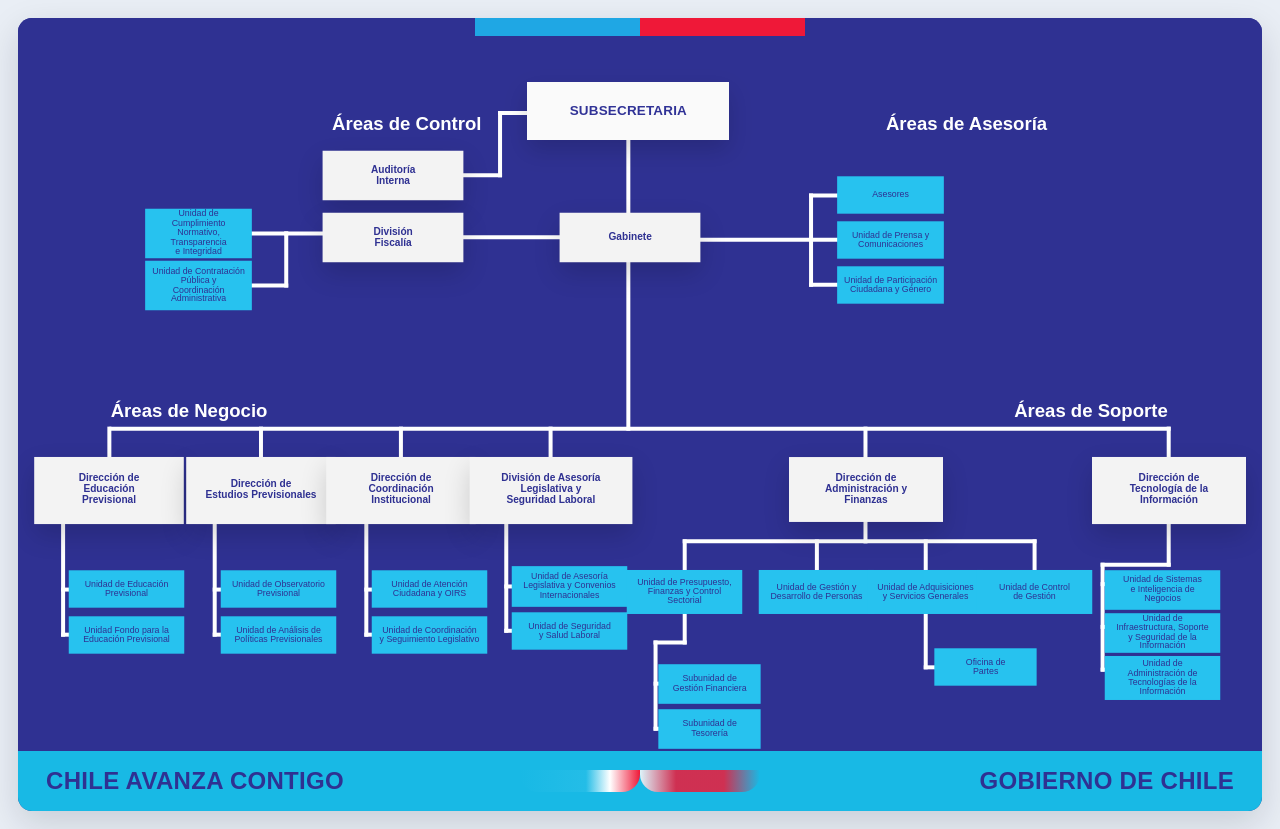
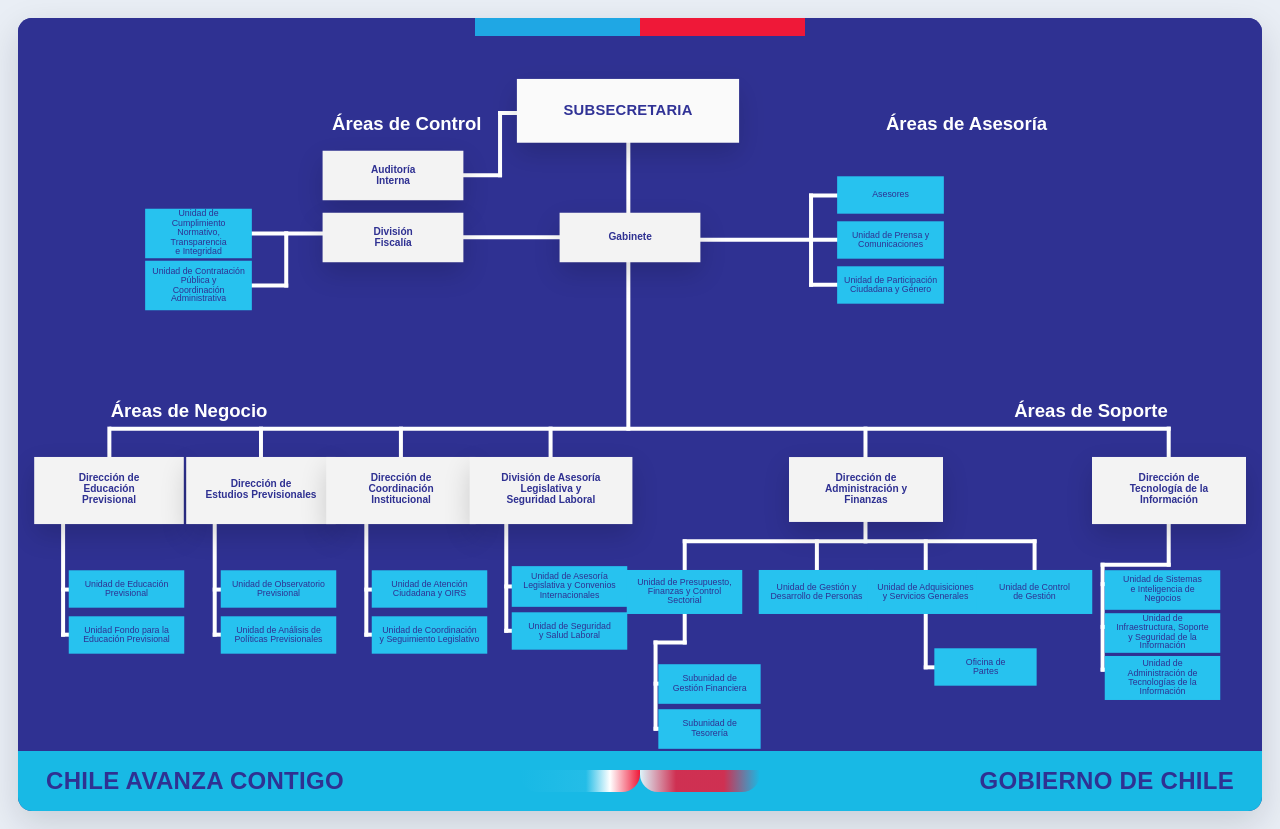
Before and after one commit to YULY0917/organigrama-copia, a plain HTML site: page index.html in a window 1280 px wide. In both pictures the pointer is over the button "SUBSECRETARIA". Drawn offline with Linux system fonts and the light colour scheme.

Commit message:
Update index.html

```diff
--- a/index.html
+++ b/index.html
@@ -133,7 +133,7 @@
 }
 
 .node:hover{
-  transform:translateY(-2px);
+  transform:scale(1.10) translateY(-2px);
   filter:brightness(1.03);
 }
 
```
